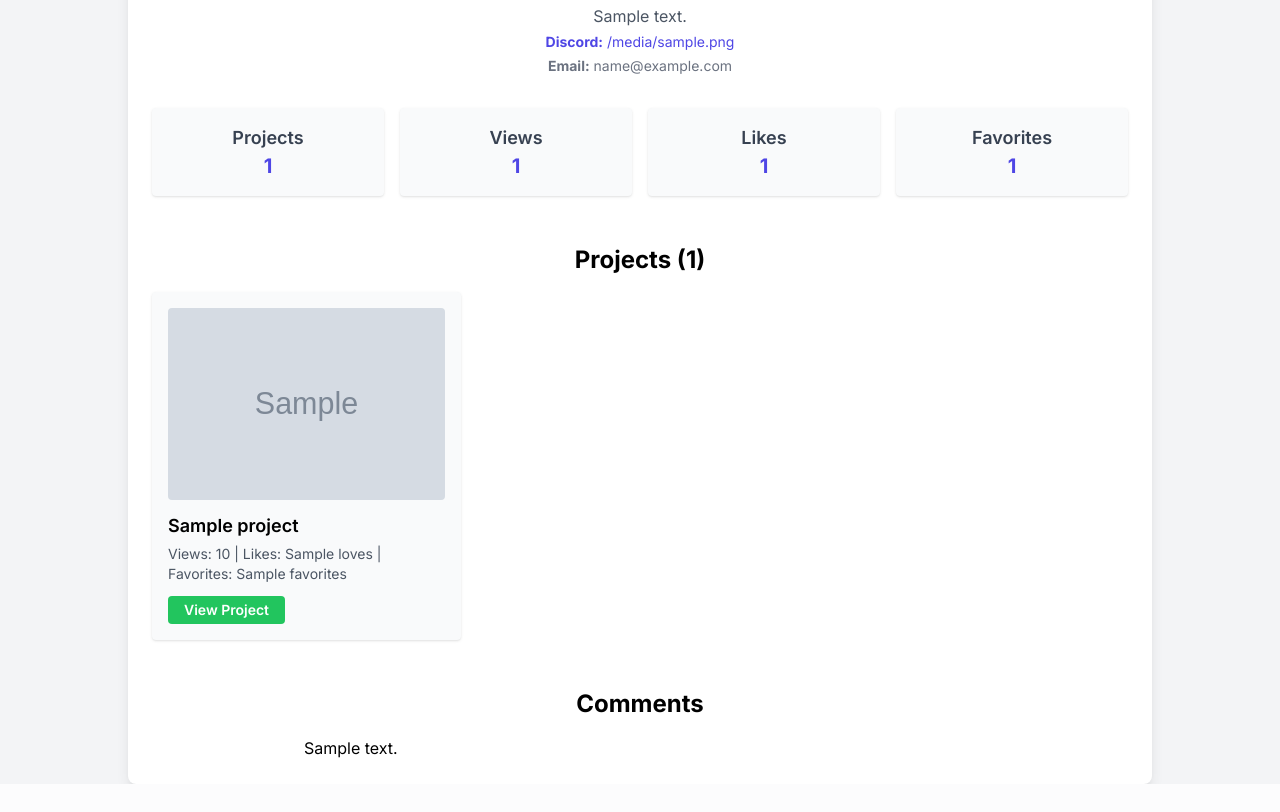
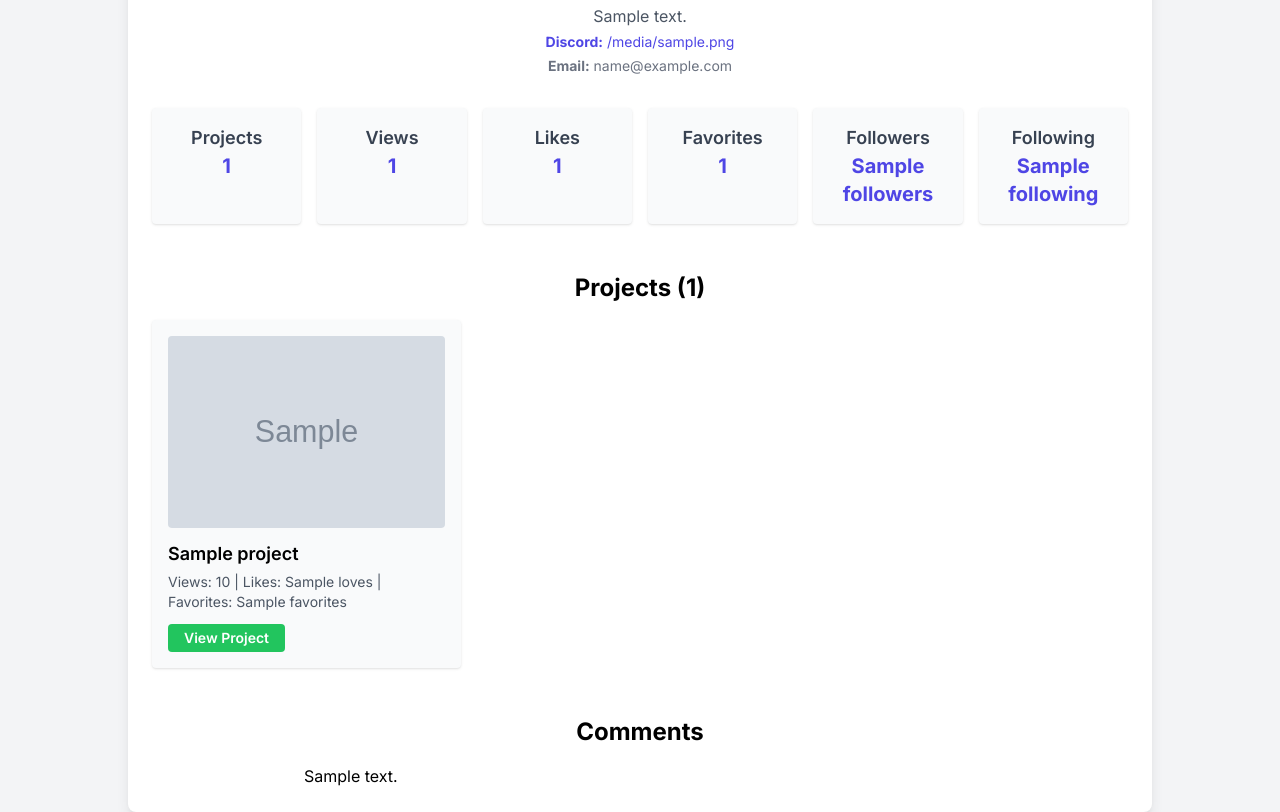
Before and after one commit to MyScratchBlocks/myscratchblocks.github.io, a Flask app: template templates/user_page.html in a window 1280 px wide. Shown: the part 236-1048 px from the top of the page. Before the commit the page ends 1020 px from the top, so only its background shows below. Run offline with Flask 3, Linux system fonts and the light colour scheme; the template is opened without the code that fills it: most values are stand-ins (such as "Sample title", 1, 10 or a date in 2020); grey boxes marked "Sample" are stand-in pictures; some libraries are stand-ins or nearby versions.

Commit message:
Update user_page.html

```diff
--- a/templates/user_page.html
+++ b/templates/user_page.html
@@ -20,6 +20,7 @@
 <body class="bg-gray-100">
 
   <div class="max-w-5xl mx-auto p-6 bg-white mt-10 rounded-lg shadow-lg">
+
     <!-- Profile Header -->
     <div class="flex flex-col items-center">
       <img id="avatar-preview" src="{{ profile_user.profile_pic_url }}" alt="Profile Picture" class="profile-avatar mb-4 shadow">
@@ -46,7 +47,7 @@
     </div>
 
     <!-- Stats Section -->
-    <div class="mt-8 grid grid-cols-2 sm:grid-cols-4 gap-4 text-center">
+    <div class="mt-8 grid grid-cols-2 sm:grid-cols-3 lg:grid-cols-6 gap-4 text-center">
       <div class="p-4 bg-gray-50 rounded shadow">
         <h3 class="text-lg font-semibold text-gray-700">Projects</h3>
         <p class="text-indigo-600 text-xl font-bold">{{ profile_user.stats.totalProjects }}</p>
@@ -62,6 +63,14 @@
       <div class="p-4 bg-gray-50 rounded shadow">
         <h3 class="text-lg font-semibold text-gray-700">Favorites</h3>
         <p class="text-indigo-600 text-xl font-bold">{{ profile_user.stats.totalFavorites }}</p>
+      </div>
+      <div class="p-4 bg-gray-50 rounded shadow">
+        <h3 class="text-lg font-semibold text-gray-700">Followers</h3>
+        <p class="text-indigo-600 text-xl font-bold">{{ profile_user.followers }}</p>
+      </div>
+      <div class="p-4 bg-gray-50 rounded shadow">
+        <h3 class="text-lg font-semibold text-gray-700">Following</h3>
+        <p class="text-indigo-600 text-xl font-bold">{{ profile_user.following }}</p>
       </div>
     </div>
 
@@ -111,7 +120,7 @@
     <div class="mt-12 max-w-2xl mx-auto">
       <h2 class="text-2xl font-bold mb-4 text-center">Comments</h2>
 
-      {% if session.get('username') and not is_owner %}
+      {% if session.get('username') %}
       <form id="comment-form" class="mb-6">
         <textarea id="comment-text" class="w-full p-3 border rounded mb-2" rows="3" placeholder="Write a comment..." required></textarea>
         <button type="submit" class="bg-indigo-600 text-white px-4 py-2 rounded font-semibold">Post Comment</button>
@@ -124,7 +133,7 @@
     </div>
   </div>
 
-  <!-- Template for replies injected dynamically -->
+  <!-- Template for replies -->
   <template id="reply-form-template">
     <form class="reply-form mt-2 space-y-2">
       <textarea class="reply-text w-full p-2 border rounded" rows="2" placeholder="Write a reply..." required></textarea>
@@ -132,7 +141,7 @@
     </form>
   </template>
 
-  <!-- JS -->
+  <!-- JS Logic -->
   <script>
     const previewImage = (event) => {
       const file = event.target.files[0];
@@ -163,7 +172,6 @@
       });
     }
 
-    // Comment POST
     const commentForm = document.getElementById("comment-form");
     if (commentForm) {
       commentForm.addEventListener("submit", async e => {
@@ -180,7 +188,7 @@
       });
     }
 
-    // Reply forms
+    // Reply button logic
     document.querySelectorAll(".reply-button").forEach(btn => {
       btn.addEventListener("click", () => {
         const parentId = btn.dataset.commentId;
@@ -203,7 +211,30 @@
         btn.insertAdjacentElement("afterend", form.querySelector("form"));
       });
     });
+
+    // Follow / Unfollow Logic
+    const followBtn = document.getElementById("follow-btn");
+    if (followBtn) {
+      async function updateFollowStatus() {
+        const res = await fetch(`/api/users/{{ profile_user.username }}/status`);
+        const data = await res.json();
+        followBtn.textContent = data.is_following ? "Unfollow" : "Follow";
+      }
+
+      followBtn.addEventListener("click", async () => {
+        const action = followBtn.textContent.toLowerCase();
+        const endpoint = action === "follow" ? "follow" : "unfollow";
+        const res = await fetch(`/api/users/{{ profile_user.username }}/${endpoint}`, {
+          method: "POST"
+        });
+        if (res.ok) {
+          await updateFollowStatus();
+          location.reload();
+        }
+      });
+
+      updateFollowStatus();
+    }
   </script>
-
 </body>
 </html>
```
